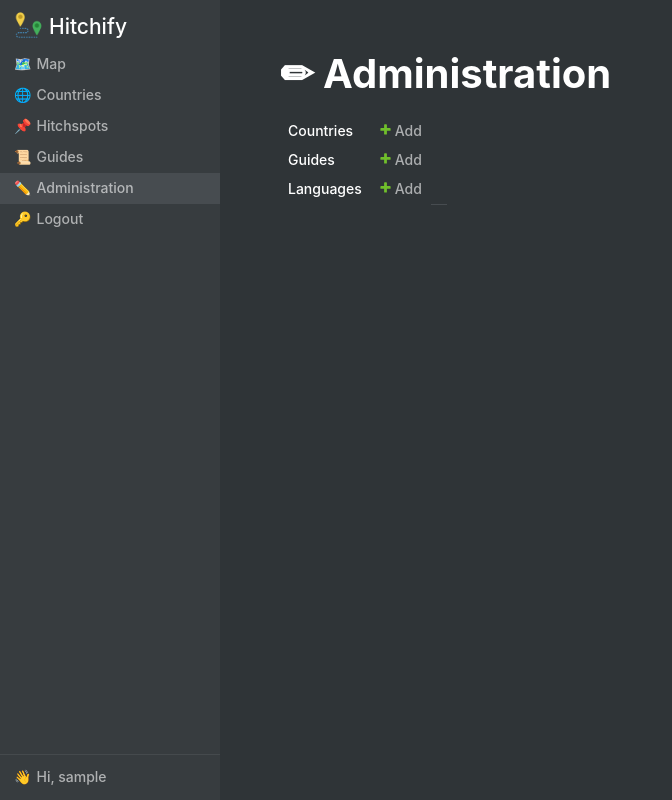
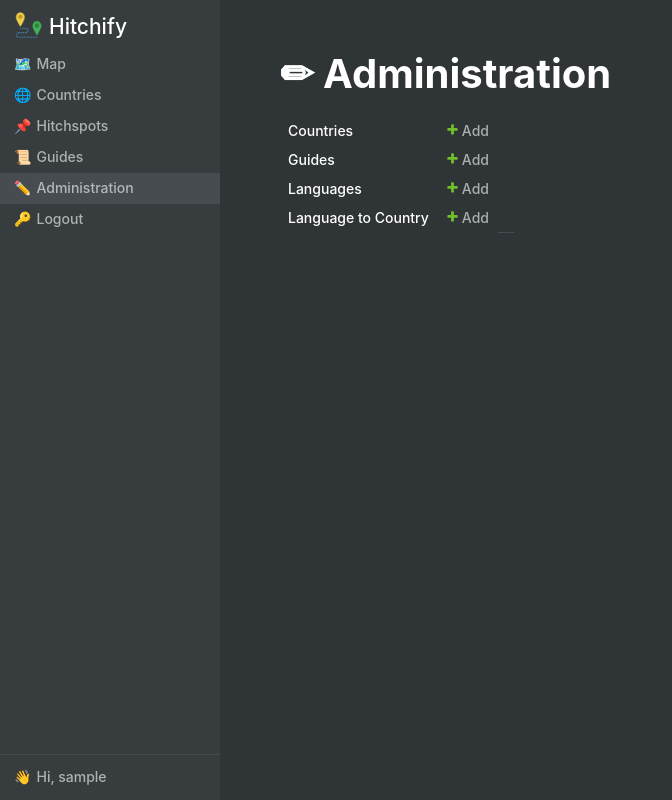
Before and after one commit to mhalaida/hitchifyPY, a Django app: page /administration/ in a window 1280 px wide. Shown: the whole page, without its empty margins (0-672 px from the left). Run offline with Django 3.2, Linux system fonts and the light colour scheme; the visitor is signed in with stand-in values (Sample User, id 1); data that the repository does not hold is empty; some libraries are stand-ins or nearby versions.

Commit message:
Added country-language connection to admin page

```diff
--- a/hitchify/forms.py
+++ b/hitchify/forms.py
@@ -40,6 +40,12 @@ class AddLanguageForm(forms.ModelForm):
         fields = ['language_name']
 
 
+class ConnectLangCountry(forms.ModelForm):
+    class Meta:
+        model = models.LanguageToCountry
+        fields = ['country', 'language']
+
+
 class CustomSignUpForm(UserCreationForm):
 
     first_name = forms.CharField()
--- a/hitchify/models.py
+++ b/hitchify/models.py
@@ -85,7 +85,7 @@ class Country(models.Model):
     def languages(self):
         res_languages = Language.objects.raw('SELECT id, language_name '
                                              'FROM language '
-                                             'WHERE id IN (SELECT id '
+                                             'WHERE id IN (SELECT language_id '
                                              'FROM language_to_country '
                                              'WHERE country_id = %s)', [self.id])
         res_languages_list = []
--- a/hitchify/templates/administration.html
+++ b/hitchify/templates/administration.html
@@ -36,6 +36,14 @@
                     <a href="#" class="addlink" onclick="add('language'); return false">Add</a>
                 </td>
             </tr>
+            <tr>
+                <td>
+                    Language to Country
+                </td>
+                <td>
+                    <a href="#" class="addlink" onclick="add('lang_country'); return false">Add</a>
+                </td>
+            </tr>
         </table>
 
     </div>
@@ -47,6 +55,9 @@
     </div>
 
     <div id="dialog_l" style="display: none">
+    </div>
+
+    <div id="dialog_lc" style="display: none">
     </div>
 
     <script>
@@ -79,6 +90,26 @@
             '{% csrf_token %}' +
             'Language name:<br>' +
             '<input name="language_name">' +
+            '<br>' +
+            '<button type="submit" class="button-style">Add</button>' +
+            '</form>';
+
+        let form_lang_country = '<form action="/connect_lang_country/" method="post">' +
+            '{% csrf_token %}' +
+            'Language:<br>' +
+            '<select id="language_select" name="language_select">' +
+            '{% for lang in languages %} b' +
+            '<option value="{{ lang.0 }}">{{ lang.1 }}</option>' +
+            '{% endfor %} ' +
+            '</select><br><br> ' +
+
+            'Country:<br>' +
+            '<select id="country_select" name="country_select" style="height: 30px;">' +
+            '{% for country in countries %} b' +
+            '<option value="{{ country.0 }}">{{ country.1 }}</option>' +
+            '{% endfor %} ' +
+            '</select><br> ' +
+
             '<br>' +
             '<button type="submit" class="button-style">Add</button>' +
             '</form>';
@@ -121,6 +152,17 @@
 
                     break;
 
+                case "lang_country":
+                    $('#dialog_lc').prop('title', 'Add new language to country connection');
+                    $('#dialog_lc').html(form_lang_country);
+
+                    $("#dialog_lc").dialog({
+                        width: 550,
+                        modal: true,
+                        position: {my: "center", at: "top+400", of: window}
+                    });
+
+                    break;
             }
         }
     </script>
--- a/hitchify/urls.py
+++ b/hitchify/urls.py
@@ -18,6 +18,7 @@ urlpatterns = [
     path('add_country/', views.add_country, name='add_country'),
 
     path('add_language/', views.add_language, name='add_language'),
+    path('connect_lang_country/', views.connect_lang_country, name='connect_lang_country'),
 
     path('hitchspots/', views.hitchspots, name='hitchspots'),
     path('hitchspot/<hitchspot_id>', views.hitchspot, name='hitchspot'),
--- a/hitchify/views.py
+++ b/hitchify/views.py
@@ -489,6 +489,21 @@ def add_language(request):
 
 
 @permission_required('hitchify.add_country')
+def connect_lang_country(request):
+
+    # form = forms.ConnectLangCountry(request.POST)
+    country_id = request.POST['country_select']
+    language_id = request.POST['language_select']
+
+    with connection.cursor() as cursor:
+        cursor.execute('INSERT INTO language_to_country (country_id, language_id) '
+                        'VALUES (%s, %s)',
+                        [country_id, language_id])
+
+    return redirect('administration')
+
+
+@permission_required('hitchify.add_country')
 def add_country(request):
 
     if request.method == 'POST':
@@ -829,8 +844,23 @@ def guide(request, guide_id):
 
 @permission_required('hitchify.add_country')
 def administration(request):
+
+    with connection.cursor() as cursor:
+        cursor.execute('SELECT * '
+                       'FROM language')
+
+        languages = cursor.fetchall()
+
+    with connection.cursor() as cursor:
+        cursor.execute('SELECT * '
+                       'FROM country')
+
+        countries = cursor.fetchall()
+
     context = {
         'choose': 'administration',
+        'languages': languages,
+        'countries': countries
     }
 
     return render(request, 'administration.html', context=context)
```
